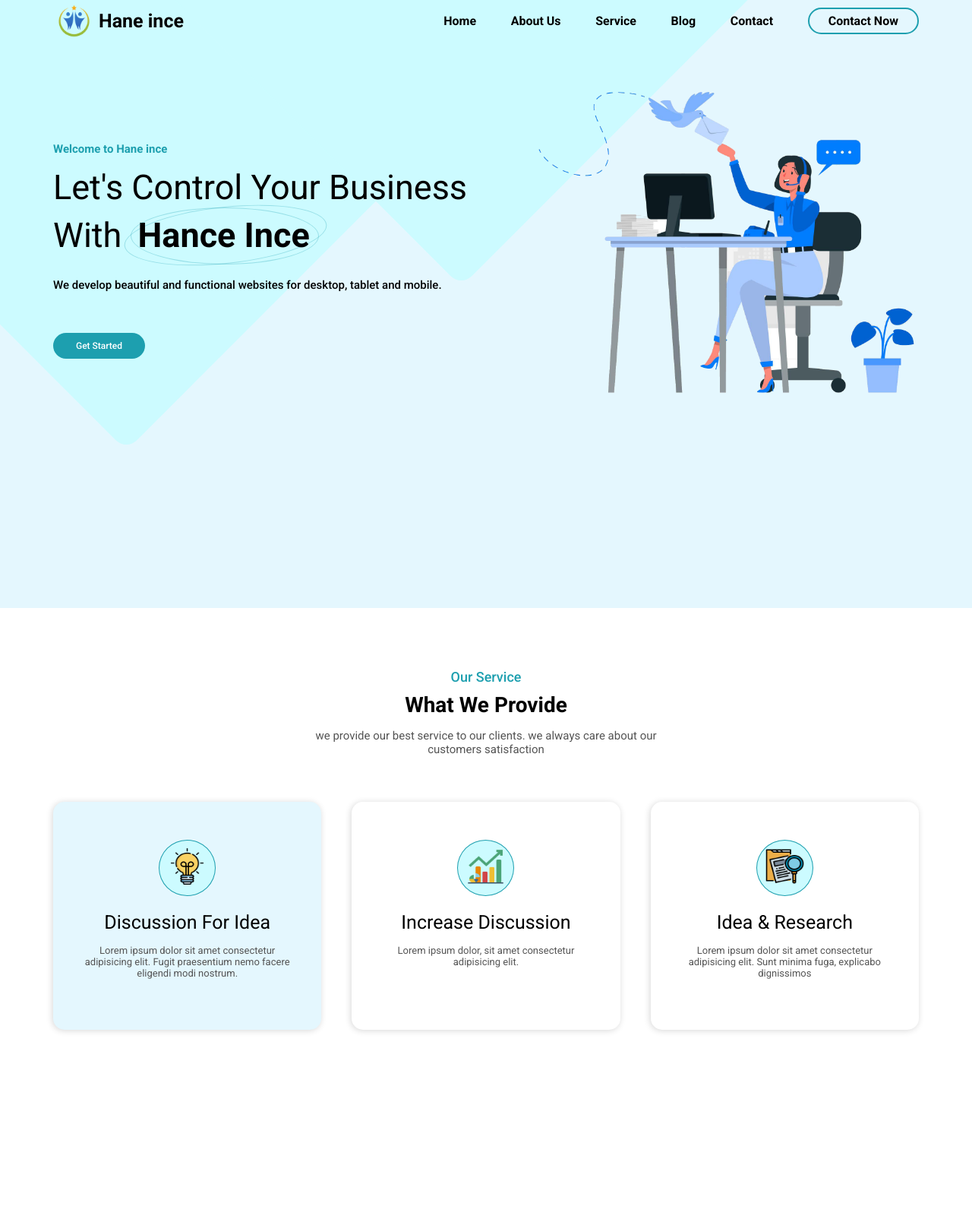
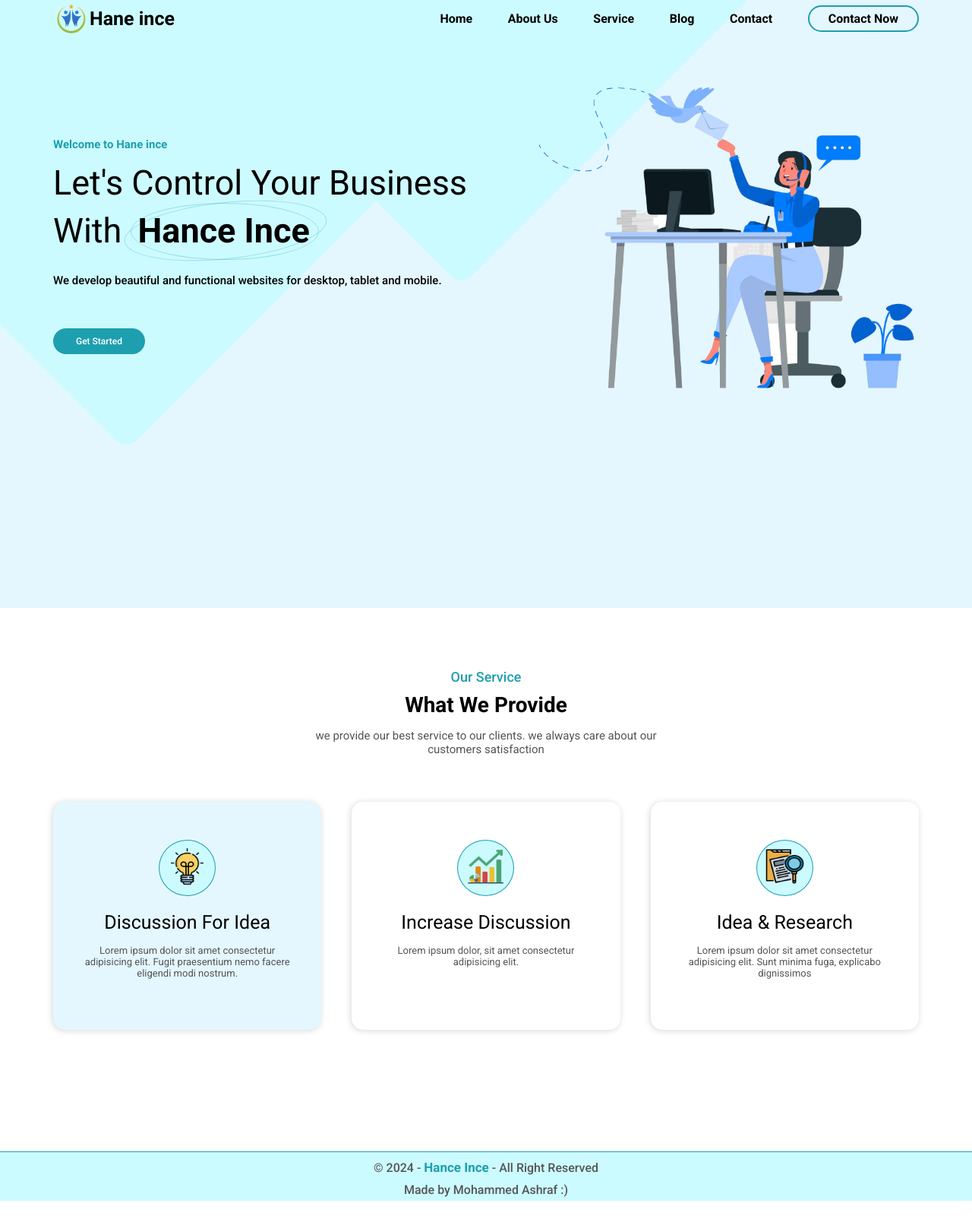
Before and after one commit to Mohammed-Zwam/Hane-Ince-Template-2, a plain HTML site: page index.html in a window 1280 px wide. Shown: the whole page at 76% size. Drawn offline with Linux system fonts and the light colour scheme; a web font is replaced by a local one.

Commit message:
Template 2 | Last Update

```diff
--- a/CSS Files/style.css
+++ b/CSS Files/style.css
@@ -78,7 +78,6 @@ header .container {
     justify-content: center;
     height: auto;
     z-index: 2;
-
 }
 
 header .container .logo {
@@ -96,8 +95,8 @@ header .container .logo a {
 }
 
 header .logo img {
-    width: 55px;
-    margin-right: 5px;
+    width: 38px;
+    margin: 5px;
 }
 
 .bar {
@@ -269,9 +268,11 @@ header .container .list li a:hover::before {
         top: -100%;
         right: 0;
     }
-    header .container .list li{
+
+    header .container .list li {
         transition: 0s;
     }
+
     header .container .list li:last-child {
         width: fit-content;
         margin: auto;
@@ -287,7 +288,7 @@ header .container .list li a:hover::before {
     }
 
     header .container .logo img {
-        width: 45px;
+        width: 35px;
     }
 
     .bar {
@@ -299,9 +300,10 @@ header .container .list li a:hover::before {
         content: "\f0c9";
         position: absolute;
         right: 4%;
-        top: 14px;
+        top: 9px;
         z-index: 5;
-        padding-bottom: 5px;
+        padding: 7px;
+        margin-right: 2px;
     }
 
     .bar:hover .list {
@@ -447,12 +449,9 @@ section .container img {
 /***********************************************[Responsive of Section of Landing]***********************************************/
 /*******************************************************[Start Services Style]**************************************************/
 .serv {
-    height: 100vh;
+    margin-bottom: 160px;
     width: auto;
-
 }
-
-
 
 .serv .container .info {
     padding-top: 70px;
@@ -536,3 +535,42 @@ section .container img {
 }
 
 /***********************************************[End Services Style]***********************************************/
+/***********************************************[End footer Style]***********************************************/
+footer {
+    height: 65px;
+    background-color: var(--layer2);
+    border-top: 1px solid var(--main-color);
+    width: 100%;
+    color: #555;
+}
+
+footer p {
+    text-align: center;
+    font-size: 16px;
+    padding: 5px;
+    font-weight: 500;
+}
+
+footer p:first-child {
+    margin-top: 5px;
+}
+
+footer span {
+    font-weight: bold;
+    font-size: 17px;
+    color: var(--main-color);
+}
+
+@media (max-width: 450px) {
+    footer p {
+        font-size: 14.5px;
+    }
+    footer span {
+        font-size: 16px;
+    }
+    .serv {
+        margin-bottom: 100px;
+    }
+}
+
+/***********************************************[End footer Style]***********************************************/
--- a/index.html
+++ b/index.html
@@ -17,7 +17,7 @@
         rel="stylesheet">
     <!-- Font Awesome -->
     <link rel="stylesheet" href="./CSS Files/all.min.css">
-    <link rel="icon" href="./imgs/Logo1.png">
+    <link rel="icon" href="./imgs/Logo.png">
 </head>
 
 <body>
@@ -28,7 +28,7 @@
         <header>
             <div class="container">
                 <div class="logo">
-                    <img src="./imgs/Logo1.png" alt="">
+                    <img src="./imgs/Logo.png" alt="">
                     <a href="#">Hane ince</a>
                 </div>
                 <div class="bar">
@@ -53,8 +53,6 @@
                         </li>
                     </ul>
                 </div>
-
-
             </div>
         </header>
         <section>
@@ -98,6 +96,10 @@
             </div>
         </div>
     </div>
+    <footer>
+        <p>&copy 2024 - <span>Hance Ince</span> - All Right Reserved</p>
+        <p>Made by Mohammed Ashraf :)</p>
+    </footer>
 </body>
 
 </html>
```
Also changed, not shown: imgs/Logo.png (added), imgs/Logo1.png (deleted).
